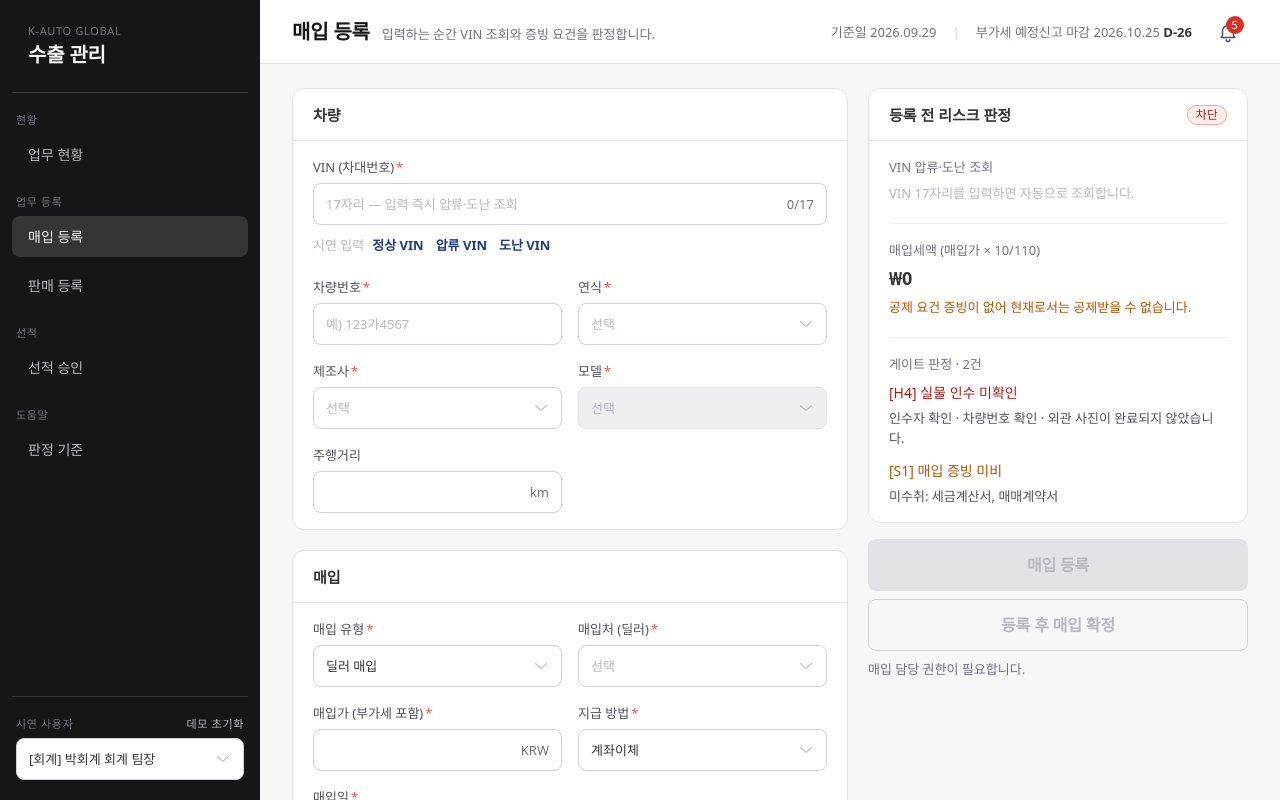
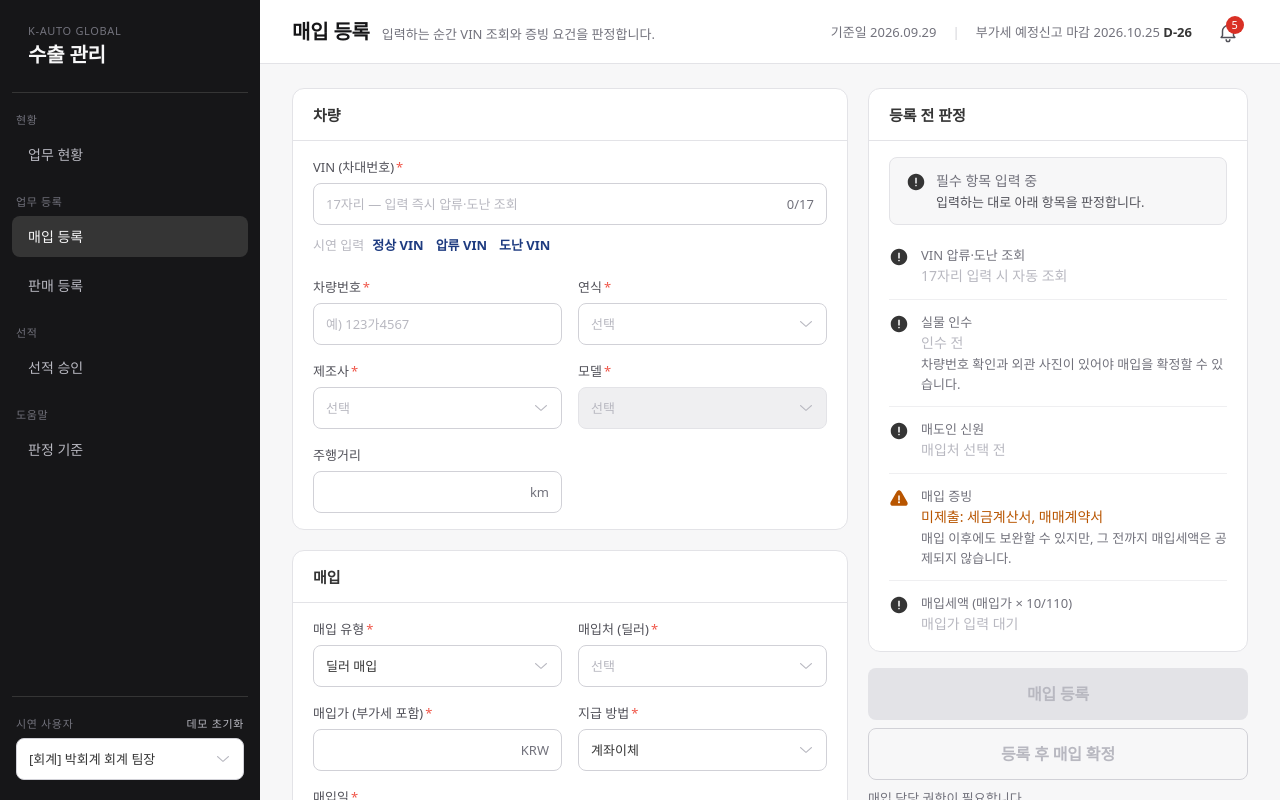
Before and after one commit to MEGUMMY1/export-erp, a React (Vite) app: page /purchases/new in a window 1280 px wide. Shown: the top 800 px of the page. Built offline with nearby package versions, Linux system fonts and the light colour scheme; a web font is replaced by a local one.

Commit message:
fix: 압류·저당 차량 매입 등록·인수 차단, 부가세 이중 손실 판매 등록 차단, 등록 전 판정 UI 개선

```diff
--- /dev/null
+++ b/src/components/domain/CheckList.tsx
@@ -0,0 +1,62 @@
+import circleCheck from '@/assets/icons/circle-check.svg'
+import circleClose from '@/assets/icons/circle-close.svg'
+import circlePending from '@/assets/icons/circle-exclamation-neutral.svg'
+import triangle from '@/assets/icons/triangle-exclamation.svg'
+import { cn } from '@/lib/cn'
+
+export type CheckStatus = 'ok' | 'warn' | 'error' | 'pending'
+
+export interface CheckItem {
+  key: string
+  status: CheckStatus
+  title: string
+  result: string
+  note?: string
+}
+
+const ICON: Record<CheckStatus, string> = { ok: circleCheck, warn: triangle, error: circleClose, pending: circlePending }
+
+const RESULT_COLOR: Record<CheckStatus, string> = {
+  ok: 'text-green-60',
+  warn: 'text-orange-60',
+  error: 'text-red-60',
+  pending: 'text-gray-50',
+}
+
+const VERDICT_STYLE: Record<CheckStatus, string> = {
+  ok: 'border-green-30 bg-green-10 text-green-60',
+  warn: 'border-orange-30 bg-orange-10 text-orange-60',
+  error: 'border-red-30 bg-red-10 text-red-60',
+  pending: 'border-gray-30 bg-gray-10 text-gray-70',
+}
+
+/** 결론 한 줄 — "그래서 진행할 수 있는가" */
+export function Verdict({ status, title, note }: { status: CheckStatus; title: string; note?: string }) {
+  return (
+    <div className={cn('flex items-start gap-2.5 rounded-lg border px-4 py-3', VERDICT_STYLE[status])}>
+      <img src={ICON[status]} width={20} height={20} alt="" className="mt-0.5 size-5 shrink-0" />
+      <div>
+        <p className="text-body-md-m">{title}</p>
+        {note && <p className="text-caption-md text-gray-80">{note}</p>}
+      </div>
+    </div>
+  )
+}
+
+/** 항목별 점검 결과 — 아이콘 + 결론 한 줄 + 짧은 설명 */
+export function CheckList({ items }: { items: CheckItem[] }) {
+  return (
+    <ul className="divide-y divide-gray-20">
+      {items.map((item) => (
+        <li key={item.key} className="flex gap-3 py-3 first:pt-0 last:pb-0">
+          <img src={ICON[item.status]} width={20} height={20} alt="" className="mt-0.5 size-5 shrink-0" />
+          <div className="min-w-0 flex-1">
+            <p className="text-caption-md text-gray-70">{item.title}</p>
+            <p className={cn('text-body-md-m', RESULT_COLOR[item.status])}>{item.result}</p>
+            {item.note && <p className="text-caption-md text-gray-70">{item.note}</p>}
+          </div>
+        </li>
+      ))}
+    </ul>
+  )
+}
--- a/src/domain/saleDraft.ts
+++ b/src/domain/saleDraft.ts
@@ -1,4 +1,5 @@
 import type { Currency, ErpData, TaxTreatment } from './types'
+import { calcVat } from './vat'
 
 /** 판매 등록 화면의 입력값 */
 export interface SaleDraft {
@@ -20,6 +21,18 @@ export function validateSale(vehicleId: string | null, d: SaleDraft, db: ErpData
     !d.buyerId && '바이어를 선택해 주세요.',
     !(d.amount && d.amount > 0) && '판매가를 입력해 주세요.',
   ].filter(Boolean) as string[]
+}
+
+/**
+ * 부가세 이중 손실 차단 — 매입세액을 확보하지 못한 차량(현금·무증빙 매입)을 국내 과세 매출로 처리하면
+ * 공제는 못 받고 매출세액만 생긴다. 판매 등록 자체를 막고 수출(영세율) 처리나 증빙 확보를 요구한다.
+ */
+export function doubleLossReason(vehicleId: string | null, d: SaleDraft, db: ErpData): string | null {
+  if (!vehicleId || d.taxTreatment !== 'DOMESTIC') return null
+  const purchase = db.purchases[vehicleId]
+  if (!purchase) return null
+  const vat = calcVat(purchase, db.evidences.filter((e) => e.vehicleId === vehicleId), db.policy)
+  return vat.unsecured > 0 ? '매입세액을 확보하지 못한 차량은 국내 판매로 등록할 수 없습니다. 영세율(수출)로 처리하거나 매입 증빙을 먼저 받아 주세요.' : null
 }
 
 /** 판매가 원화 환산 (등록 시점 환율 고정) */
--- a/src/pages/guide/gateGuide.ts
+++ b/src/pages/guide/gateGuide.ts
@@ -16,7 +16,7 @@ export const GATE_GUIDE: Record<GateCode, GateGuide> = {
   H1: {
     when: '매입 등록 · 수출 검증 · 선적 직전 재조회',
     condition: () => 'VIN 조회 결과 압류 또는 저당이 등록되어 있음',
-    resolve: '압류·저당 해제 후 VIN 재조회',
+    resolve: '압류·저당 해제 후 VIN 재조회 (해제 전에는 매입 등록·인수 차단)',
     why: '압류·저당이 남아 있으면 수출 말소등록이 불가하여 어차피 수출할 수 없습니다.',
   },
   H2: {
--- a/src/pages/purchase/PurchasePage.tsx
+++ b/src/pages/purchase/PurchasePage.tsx
@@ -86,7 +86,9 @@ export function PurchasePage() {
 
   const invalid = validateDraft(draft, data)
   const confirmBlockers = preview.gates.filter((g) => CONFIRM_BLOCKERS.includes(g.code))
-  const theft = !!preview.vinCheck?.theft
+  const vc = preview.vinCheck
+  // 도난·압류·저당 차량은 등록 자체를 막는다 (해제 확인 후 재조회)
+  const vinBlocked = !!vc && (vc.theft || vc.seizure || vc.lien)
   const missingVatEvidence = data.policy.vatEvidence[draft.purchaseType].some((k) => !draft.evidences.some((e) => e.kind === k))
   const allowed = can(user.role, 'REGISTER_PURCHASE')
   // VIN은 17자리를 다 입력하면 형식(I·O·Q)·중복 오류를 바로 보여준다
@@ -246,27 +248,28 @@ export function PurchasePage() {
           vinValid={VIN_PATTERN.test(draft.vin)}
           vinCheck={preview.vinCheck}
           gates={preview.gates}
-          risk={preview.risk}
           vat={preview.vat}
+          purchaseType={draft.purchaseType}
+          vendorSelected={draft.purchaseType === 'INDIVIDUAL' ? !!draft.sellerName.trim() : !!draft.vendorId}
+          hasAmount={!!draft.amount}
           missingVatEvidence={missingVatEvidence}
+          missingFields={invalid.length}
         />
         <div className="flex flex-col gap-2">
-          <Button size="lg" disabled={!allowed || theft || invalid.length > 0} onClick={() => submit(false)}>
+          <Button size="lg" disabled={!allowed || vinBlocked || invalid.length > 0} onClick={() => submit(false)}>
             매입 등록
           </Button>
           <Button
             size="lg"
             variant="outlined"
-            disabled={!allowed || theft || invalid.length > 0 || !!confirmDisabledReason}
+            disabled={!allowed || vinBlocked || invalid.length > 0 || !!confirmDisabledReason}
             onClick={() => submit(true)}
           >
             등록 후 매입 확정
           </Button>
           {!allowed ? (
             <p className="text-caption-md text-gray-70">{permissionHint('REGISTER_PURCHASE')}이 필요합니다.</p>
-          ) : theft ? (
-            <p className="text-caption-md text-red-60">도난 신고 차량은 매입 등록할 수 없습니다.</p>
-          ) : invalid.length > 0 ? (
+          ) : vinBlocked ? null : invalid.length > 0 ? (
             <p className="text-caption-md text-gray-70">필수 항목(*)을 모두 입력하면 등록할 수 있습니다.</p>
           ) : (
             <p className="text-caption-md text-gray-70">{confirmDisabledReason ?? '제출된 증빙은 회계 검증을 거쳐 매입세액으로 확보됩니다.'}</p>
--- a/src/pages/purchase/RiskPreview.tsx
+++ b/src/pages/purchase/RiskPreview.tsx
@@ -1,63 +1,95 @@
+import { CheckList, Verdict, type CheckItem, type CheckStatus } from '@/components/domain/CheckList'
 import { Panel } from '@/components/domain/Panel'
-import { GateLabel, RiskChip } from '@/components/domain/RiskChip'
-import { Chip } from '@/components/ui'
+import { CONFIRM_BLOCKERS } from '@/domain/constants'
 import { formatDateTime, formatKRW } from '@/domain/format'
-import type { GateResult, Risk, VinCheck } from '@/domain/types'
+import type { GateCode, GateResult, PurchaseType, VinCheck } from '@/domain/types'
 import type { VatSummary } from '@/domain/vat'
-import { vinResultLabel } from '@/domain/vin'
 
 interface Props {
   vinValid: boolean
   vinCheck?: VinCheck & { note?: string }
   gates: GateResult[]
-  risk: Risk
   vat: VatSummary
+  purchaseType: PurchaseType
+  vendorSelected: boolean
+  hasAmount: boolean
   missingVatEvidence: boolean
+  /** 미입력 필수 항목 수 */
+  missingFields: number
 }
 
-/** 등록 전 실시간 판정 — 입력하는 순간 무엇이 막히는지 보여준다 */
-export function RiskPreview({ vinValid, vinCheck, gates, risk, vat, missingVatEvidence }: Props) {
-  const vinHit = vinCheck && (vinCheck.theft || vinCheck.seizure || vinCheck.lien)
+/** 체크리스트가 직접 다루는 게이트 — 나머지는 아래에 따로 표시 */
+const COVERED: GateCode[] = ['H1', 'H2', 'H3', 'H4', 'H5', 'S1', 'S2', 'S3']
+
+/** 등록 전 판정 — "등록할 수 있는가, 확정할 수 있는가"를 먼저 답한다 */
+export function RiskPreview({ vinValid, vinCheck, gates, vat, purchaseType, vendorSelected, hasAmount, missingVatEvidence, missingFields }: Props) {
+  const gate = (code: GateCode) => gates.find((g) => g.code === code)
+  const vinBlocked = !!vinCheck && (vinCheck.theft || vinCheck.seizure || vinCheck.lien)
+  const confirmBlockers = gates.filter((g) => CONFIRM_BLOCKERS.includes(g.code))
+
+  // ── 결론 ──
+  const verdict: { status: CheckStatus; title: string; note?: string } = vinBlocked
+    ? {
+        status: 'error',
+        title: vinCheck?.theft ? '매입 등록 불가 — 도난 신고 차량' : '매입 등록 불가 — 압류·저당 차량',
+        note: vinCheck?.theft ? '거래를 중단해야 합니다.' : '해제가 확인된 뒤 다시 조회해 등록할 수 있습니다.',
+      }
+    : missingFields > 0
+      ? { status: 'pending', title: '필수 항목 입력 중', note: '입력하는 대로 아래 항목을 판정합니다.' }
+      : confirmBlockers.length
+        ? {
+            status: 'warn',
+            title: '등록 가능 · 매입 확정 불가',
+            note: `${confirmBlockers.map((g) => g.title).join(', ')} — 해소 후 확정할 수 있습니다.`,
+          }
+        : {
+            status: 'ok',
+            title: '등록 후 바로 매입 확정 가능',
+            note: gates.length ? '보완 항목은 매입 이후에도 추적됩니다.' : undefined,
+          }
+
+  // ── 항목별 ──
+  const s1 = gate('S1') ?? gate('S2')
+  const items: CheckItem[] = [
+    !vinValid || !vinCheck
+      ? { key: 'vin', status: 'pending', title: 'VIN 압류·도난 조회', result: '17자리 입력 시 자동 조회' }
+      : vinCheck.theft
+        ? { key: 'vin', status: 'error', title: 'VIN 압류·도난 조회', result: '도난 신고 차량', note: vinCheck.note }
+        : vinCheck.seizure || vinCheck.lien
+          ? { key: 'vin', status: 'error', title: 'VIN 압류·도난 조회', result: '압류·저당 등록', note: vinCheck.note }
+          : { key: 'vin', status: 'ok', title: 'VIN 압류·도난 조회', result: '이상 없음', note: `조회 ${formatDateTime(vinCheck.checkedAt)}` },
+
+    gate('H4')
+      ? { key: 'handover', status: 'pending', title: '실물 인수', result: '인수 전', note: '차량번호 확인과 외관 사진이 있어야 매입을 확정할 수 있습니다.' }
+      : { key: 'handover', status: 'ok', title: '실물 인수', result: '확인 완료' },
+
+    gate('H5')
+      ? { key: 'identity', status: 'error', title: '매도인 신원', result: purchaseType === 'INDIVIDUAL' ? '신분증 사본 없음' : '사업자등록번호 없음', note: '장물 여부를 확인할 수 없어 매입 확정이 막힙니다.' }
+      : !vendorSelected
+        ? { key: 'identity', status: 'pending', title: '매도인 신원', result: purchaseType === 'INDIVIDUAL' ? '매도인 입력 전' : '매입처 선택 전' }
+        : { key: 'identity', status: 'ok', title: '매도인 신원', result: purchaseType === 'INDIVIDUAL' ? '신분증 사본 제출' : '사업자 확인' },
+
+    !s1
+      ? { key: 'evidence', status: 'ok', title: '매입 증빙', result: '필수 증빙 제출 완료' }
+      : s1.reason.startsWith('제출됨')
+        ? { key: 'evidence', status: 'ok', title: '매입 증빙', result: '필수 증빙 제출 완료', note: '등록 후 회계 검증을 거칩니다.' }
+        : { key: 'evidence', status: 'warn', title: '매입 증빙', result: s1.reason.replace(/^미수취: /, '미제출: '), note: '매입 이후에도 보완할 수 있지만, 그 전까지 매입세액은 공제되지 않습니다.' },
+
+    !hasAmount
+      ? { key: 'vat', status: 'pending', title: '매입세액 (매입가 × 10/110)', result: '매입가 입력 대기' }
+      : missingVatEvidence
+        ? { key: 'vat', status: 'warn', title: '매입세액 (매입가 × 10/110)', result: `${formatKRW(vat.expected)} 공제 불가`, note: '공제 요건 증빙이 제출되지 않았습니다.' }
+        : { key: 'vat', status: 'ok', title: '매입세액 (매입가 × 10/110)', result: `${formatKRW(vat.expected)} 공제 대상`, note: '회계 검증 후 확보됩니다.' },
+
+    ...gates
+      .filter((g) => !COVERED.includes(g.code))
+      .map<CheckItem>((g) => ({ key: g.code, status: g.severity === 'HARD' ? 'error' : 'warn', title: `[${g.code}] ${g.title}`, result: '확인 필요', note: g.reason })),
+  ]
+
   return (
-    <Panel title="등록 전 리스크 판정" actions={<RiskChip risk={risk} />}>
-      <section className="flex flex-col gap-1.5">
-        <p className="text-caption-md text-gray-70">VIN 압류·도난 조회</p>
-        {!vinValid || !vinCheck ? (
-          <p className="text-body-sm text-gray-50">VIN 17자리를 입력하면 자동으로 조회합니다.</p>
-        ) : (
-          <div className="flex flex-col gap-1">
-            <Chip tone={vinHit ? 'error' : 'success'} className="self-start">
-              {vinResultLabel(vinCheck)}
-            </Chip>
-            {vinCheck.note && <p className="text-body-sm text-red-60">{vinCheck.note}</p>}
-            <p className="text-caption-sm text-gray-50">조회 {formatDateTime(vinCheck.checkedAt)}</p>
-          </div>
-        )}
-      </section>
-
-      <section className="flex flex-col gap-1.5 border-t border-gray-20 pt-4">
-        <p className="text-caption-md text-gray-70">매입세액 (매입가 × 10/110)</p>
-        <p className="text-subtitle-lg text-gray-90">{formatKRW(vat.expected)}</p>
-        <p className={missingVatEvidence ? 'text-body-sm text-orange-60' : 'text-body-sm text-gray-70'}>
-          {missingVatEvidence ? '공제 요건 증빙이 없어 현재로서는 공제받을 수 없습니다.' : '증빙 제출됨 · 회계 검증 후 확보됩니다.'}
-        </p>
-      </section>
-
-      <section className="flex flex-col gap-2 border-t border-gray-20 pt-4">
-        <p className="text-caption-md text-gray-70">게이트 판정 {gates.length > 0 && `· ${gates.length}건`}</p>
-        {gates.length === 0 ? (
-          <p className="text-body-sm text-green-60">걸리는 항목이 없습니다.</p>
-        ) : (
-          <ul className="flex flex-col gap-3">
-            {gates.map((g) => (
-              <li key={g.code} className="flex flex-col gap-1">
-                <GateLabel gate={g} />
-                <p className="text-body-sm text-gray-80">{g.reason}</p>
-              </li>
-            ))}
-          </ul>
-        )}
-      </section>
+    <Panel title="등록 전 판정">
+      <Verdict {...verdict} />
+      <CheckList items={items} />
     </Panel>
   )
 }
--- a/src/pages/sale/CrossCheckPanel.tsx
+++ b/src/pages/sale/CrossCheckPanel.tsx
@@ -1,31 +1,9 @@
-import circleCheck from '@/assets/icons/circle-check.svg'
-import circleClose from '@/assets/icons/circle-close.svg'
-import circlePending from '@/assets/icons/circle-exclamation-neutral.svg'
-import triangle from '@/assets/icons/triangle-exclamation.svg'
+import { CheckList, type CheckItem } from '@/components/domain/CheckList'
 import { Panel } from '@/components/domain/Panel'
 import { RiskChip } from '@/components/domain/RiskChip'
 import { formatKRW } from '@/domain/format'
 import type { GateCode, GateResult, Purchase, Risk, TaxTreatment } from '@/domain/types'
 import { inputVat, type VatSummary } from '@/domain/vat'
-import { cn } from '@/lib/cn'
-
-type Status = 'ok' | 'warn' | 'error' | 'pending'
-
-interface CheckItem {
-  key: string
-  status: Status
-  title: string
-  result: string
-  note?: string
-}
-
-const ICON: Record<Status, string> = { ok: circleCheck, warn: triangle, error: circleClose, pending: circlePending }
-const RESULT_COLOR: Record<Status, string> = {
-  ok: 'text-green-60',
-  warn: 'text-orange-60',
-  error: 'text-red-60',
-  pending: 'text-gray-50',
-}
 
 /** 체크리스트가 직접 다루는 게이트 — 나머지는 '그 밖의 판정'으로 표시 */
 const COVERED: GateCode[] = ['S1', 'S2', 'S3', 'S5', 'S6', 'S8']
@@ -65,16 +43,16 @@ export function CrossCheckPanel({ purchase, saleKrw, taxTreatment, vat, gates, r
           // 원문의 "현금으로 매입해 놓고 계산서 매출로 잡아 버리는" 경우
           key: 'vat',
           status: 'error',
-          title: '부가세 — 매입 증빙 ↔ 매출 처리 불일치',
-          result: `이중 손실: 매입세액 ${formatKRW(vat.unsecured)} 공제 불가 + 매출세액 ${saleKrw ? formatKRW(inputVat(saleKrw)) : '—'} 발생`,
-          note: `${purchase.paymentMethod === 'CASH' ? '현금 매입' : '증빙 없는 매입'}을 과세 매출로 처리하면 부가세를 내기만 하고 돌려받지 못합니다.`,
+          title: '부가세 이중 손실',
+          result: `매입세액 ${formatKRW(vat.unsecured)} 공제 불가`,
+          note: `${purchase.paymentMethod === 'CASH' ? '현금 매입' : '증빙 없는 매입'}인데 국내 과세 매출이라 매출세액${saleKrw ? ` ${formatKRW(inputVat(saleKrw))}` : ''}까지 발생합니다.`,
         }
       : taxTreatment === 'DOMESTIC'
       ? {
           key: 'vat',
           status: 'warn',
           title: '부가세',
-          result: `국내 판매 — 매출세액 ${saleKrw ? formatKRW(inputVat(saleKrw)) : ''} 발생`,
+          result: saleKrw ? `매출세액 ${formatKRW(inputVat(saleKrw))} 발생` : '국내 판매 — 매출세액 발생',
           note: '영세율(수출) 대상에서 제외됩니다.',
         }
       : vat.unsecured > 0
@@ -104,18 +82,7 @@ export function CrossCheckPanel({ purchase, saleKrw, taxTreatment, vat, gates, r
 
   return (
     <Panel title="매입·매출 크로스체크" actions={risk && <RiskChip risk={risk} />}>
-      <ul className="divide-y divide-gray-20">
-        {items.map((item) => (
-          <li key={item.key} className="flex gap-3 py-3 first:pt-0 last:pb-0">
-            <img src={ICON[item.status]} width={20} height={20} alt="" className="mt-0.5 size-5 shrink-0" />
-            <div className="min-w-0 flex-1">
-              <p className="text-caption-md text-gray-70">{item.title}</p>
-              <p className={cn('text-body-md-m', RESULT_COLOR[item.status])}>{item.result}</p>
-              {item.note && <p className="text-caption-md text-gray-70">{item.note}</p>}
-            </div>
-          </li>
-        ))}
-      </ul>
+      <CheckList items={items} />
     </Panel>
   )
 }
--- a/src/store/index.ts
+++ b/src/store/index.ts
@@ -6,7 +6,7 @@ import { addDays, formatDate, formatKRW, formatMoney, nowStamp } from '@/domain/
 import { evaluateGates } from '@/domain/gates'
 import { can, canAddToSlip, canConfirmPurchase, canRequestRelease, evaluate, evaluateAll, permissionHint, type Guard, type Permission } from '@/domain/rules'
 import { applyDraft, isHandoverDone, validateDraft, type PurchaseDraft } from '@/domain/purchaseDraft'
-import { applySale, validateSale, type SaleDraft } from '@/domain/saleDraft'
+import { applySale, doubleLossReason, validateSale, type SaleDraft } from '@/domain/saleDraft'
 import type { AuditLog, ErpData, EvidenceKind, GateCode, Notification, Sale, Shipment, User } from '@/domain/types'
 import { lookupVin, vinResultLabel } from '@/domain/vin'
 import { loadMockData } from '@/mock'
@@ -255,6 +255,8 @@ export const useErpStore = create<ErpState>()(
           const v = data.vehicles[vehicleId]
           if (v.stage !== 'PURCHASE_REGISTERED') return fail('인수 대기 단계가 아닙니다.')
           if (photoCount < 1) return fail('외관 사진을 1장 이상 올려 주세요.')
+          const vc = v.vinCheck
+          if (vc && (vc.theft || vc.seizure || vc.lien)) return fail('압류·저당·도난 차량은 인수할 수 없습니다. 해제 확인 후 VIN을 재조회해 주세요.')
           const handover = { receiverId: currentUserId, plateChecked: true, photoCount, at: nowStamp() }
           commit(
             {
@@ -439,6 +441,7 @@ export const useErpStore = create<ErpState>()(
           const at = nowStamp()
           const vinCheck = lookupVin(draft.vin, data, at)
           if (vinCheck.theft) return fail('도난 신고 차량은 매입 등록할 수 없습니다.')
+          if (vinCheck.seizure || vinCheck.lien) return fail('압류·저당 차량은 해제가 확인되기 전에는 매입 등록할 수 없습니다.')
 
           const vehicleId = nextId('V')
           const ids = { vehicleId, vendorId: nextId('I'), evidenceId: () => nextId('E') }
@@ -506,6 +509,8 @@ export const useErpStore = create<ErpState>()(
           const { data, currentUserId } = get()
           const invalid = validateSale(vehicleId, draft, data)
           if (invalid.length || !vehicleId) return fail(...invalid)
+          const doubleLoss = doubleLossReason(vehicleId, draft, data)
+          if (doubleLoss) return fail(doubleLoss)
 
           // 신규 판매번호: SO-YYMM-N001 (mock 번호와 겹치지 않도록 N 접두)
           const newCount = Object.values(data.sales).filter((s) => s.salesNo.includes('-N')).length
```
Also changed, not shown: src/pages/sale/SalePage.tsx (+5 -2 lines), src/pages/vehicle/VehicleDetailPage.tsx (+6 -1 lines), 2 other files (tests, documents, lock files or other folders).
